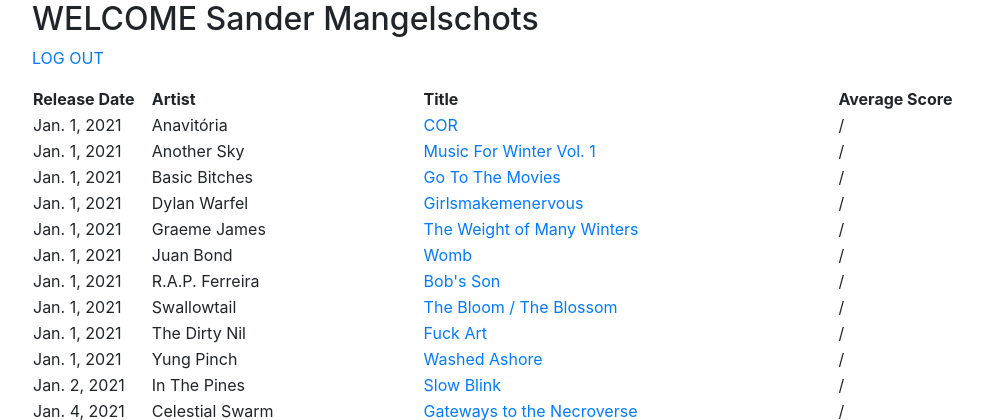
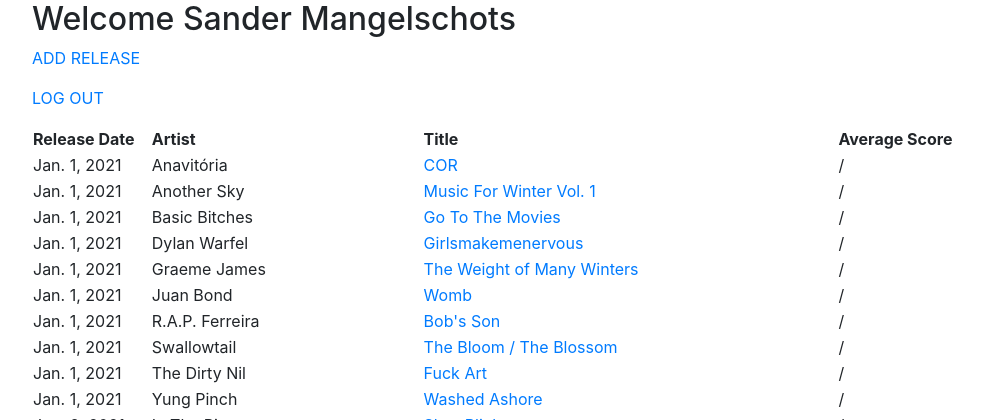
Before and after one commit to LakeSuburbia/ReleasesWebsite, a Django app: page / in a window 1280 px wide. Shown: the top 420 px of the page, without its empty margins (53-1036 px from the left). Run offline with Django 3.2, Linux system fonts and the light colour scheme; a user stored in the database is signed in; data comes from the database, SQL or seed files in the repository; tables that the repository leaves empty hold one stand-in row (values such as "Sample post"); some libraries are stand-ins or nearby versions.

Commit message:
Add Release is implemented

```diff
--- a/Releases/releases/ReleasesApp/templates/releases/edit_release.html
+++ b/Releases/releases/ReleasesApp/templates/releases/edit_release.html
@@ -5,6 +5,7 @@
     <h2>EDIT {{artist}} - {{title}}</h2>
 
     <p><a href="{% url 'index' %}">BACK TO HOME</a> </p>
+    <p><a href="{% url 'add_release' %}">ADD RELEASE</a> </p>
     <p> <a href="{% url 'login' %}">LOG OUT</a> </p>
 
     {% if message %}
--- a/Releases/releases/ReleasesApp/templates/releases/index.html
+++ b/Releases/releases/ReleasesApp/templates/releases/index.html
@@ -3,8 +3,10 @@
 
 {% block body %}
 
-<h2>WELCOME {{ firstname }} {{lastname}}</h2>
-<p><a href="{% url 'login' %}">LOG OUT</a></p>
+<h2>Welcome {{ firstname }} {{lastname}}</h2>
+
+<p><a href="{% url 'add_release' %}">ADD RELEASE</a> </p>
+<p> <a href="{% url 'login' %}">LOG OUT</a> </p>
 
     {% if message %}
         <div>{{ message }}</div>
--- a/Releases/releases/ReleasesApp/templates/releases/release.html
+++ b/Releases/releases/ReleasesApp/templates/releases/release.html
@@ -8,6 +8,7 @@
     {% endif %}
 
     <p><a href="{% url 'index' %}">BACK TO HOME</a> </p>
+    <p><a href="{% url 'add_release' %}">ADD RELEASE</a> </p>
     <p><a href="{% url 'edit_release' id %}">EDIT RELEASE</a> </p>
     <p><a href="{% url 'delete_vote' id %}">DELETE VOTE</a> </p>
     <p> <a href="{% url 'login' %}">LOG OUT</a> </p>
```
